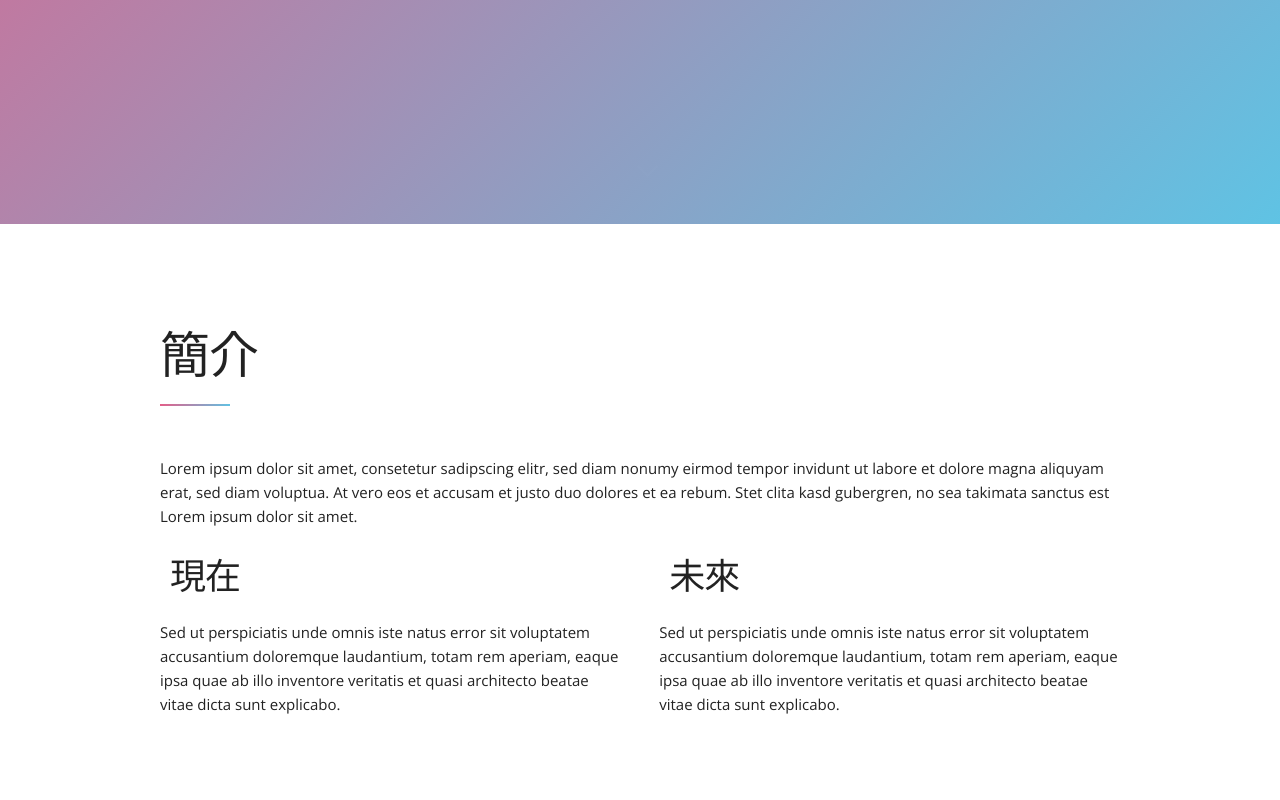
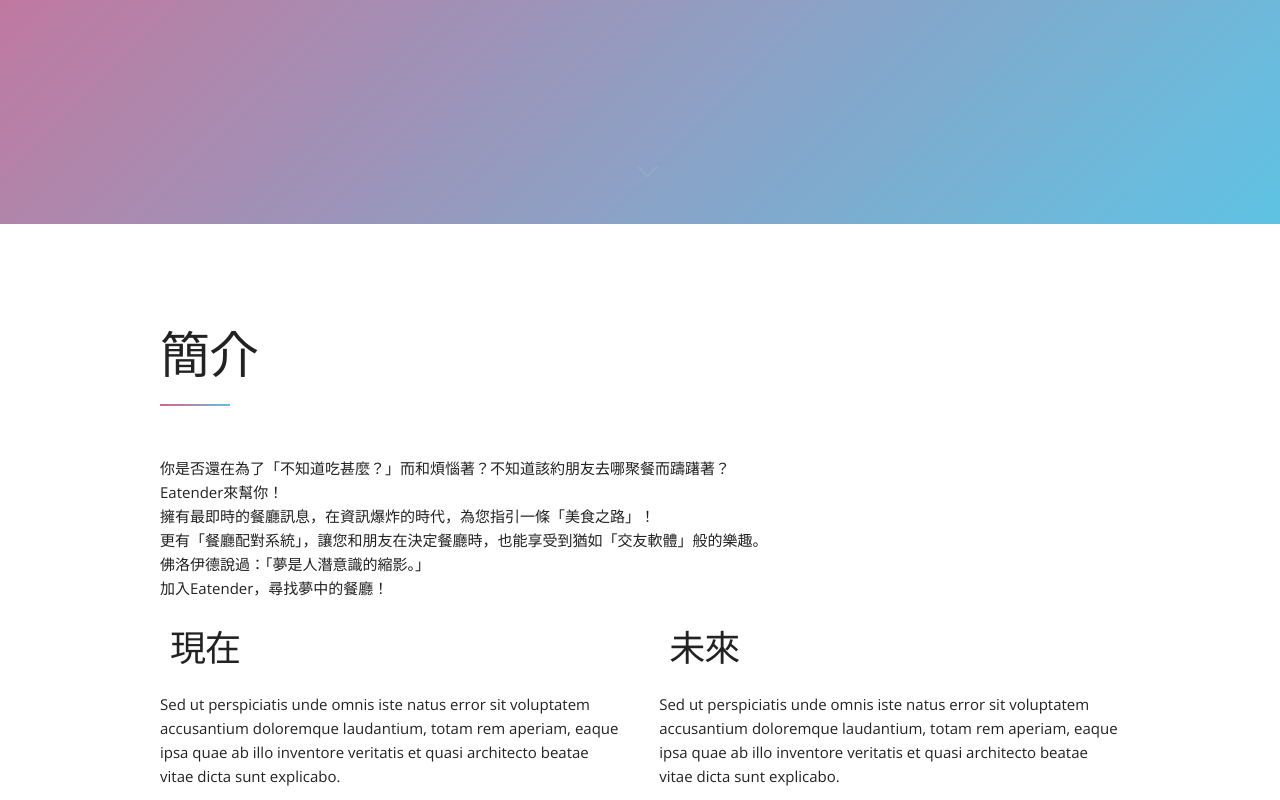
Before and after one commit to FawenYo/Eatender, a plain HTML site: page project/templates/about.html in a window 1280 px wide. Shown: the part 576-1376 px from the top of the page. Drawn offline with nearby package versions, Linux system fonts and the light colour scheme; files that its build step writes are made by us from their sources; some icons are missing; files whose address does not match are found by name.

Commit message:
add project info

```diff
--- a/project/templates/about.html
+++ b/project/templates/about.html
@@ -59,7 +59,12 @@
       <div class="row">
         <h1>簡介</h1>
         <div class="block"></div>
-        <p>Lorem ipsum dolor sit amet, consetetur sadipscing elitr, sed diam nonumy eirmod tempor invidunt ut labore et dolore magna aliquyam erat, sed diam voluptua. At vero eos et accusam et justo duo dolores et ea rebum. Stet clita kasd gubergren, no sea takimata sanctus est Lorem ipsum dolor sit amet.</p>
+        <p>你是否還在為了「不知道吃甚麼？」而和煩惱著？不知道該約朋友去哪聚餐而躊躇著？<br>
+          Eatender來幫你！<br>
+          擁有最即時的餐廳訊息，在資訊爆炸的時代，為您指引一條「美食之路」！<br>
+          更有「餐廳配對系統」，讓您和朋友在決定餐廳時，也能享受到猶如「交友軟體」般的樂趣。<br>
+          佛洛伊德說過：「夢是人潛意識的縮影。」<br>
+          加入Eatender，尋找夢中的餐廳！</p>
       </div>
       <div class="row">
         <div class="row">
```
